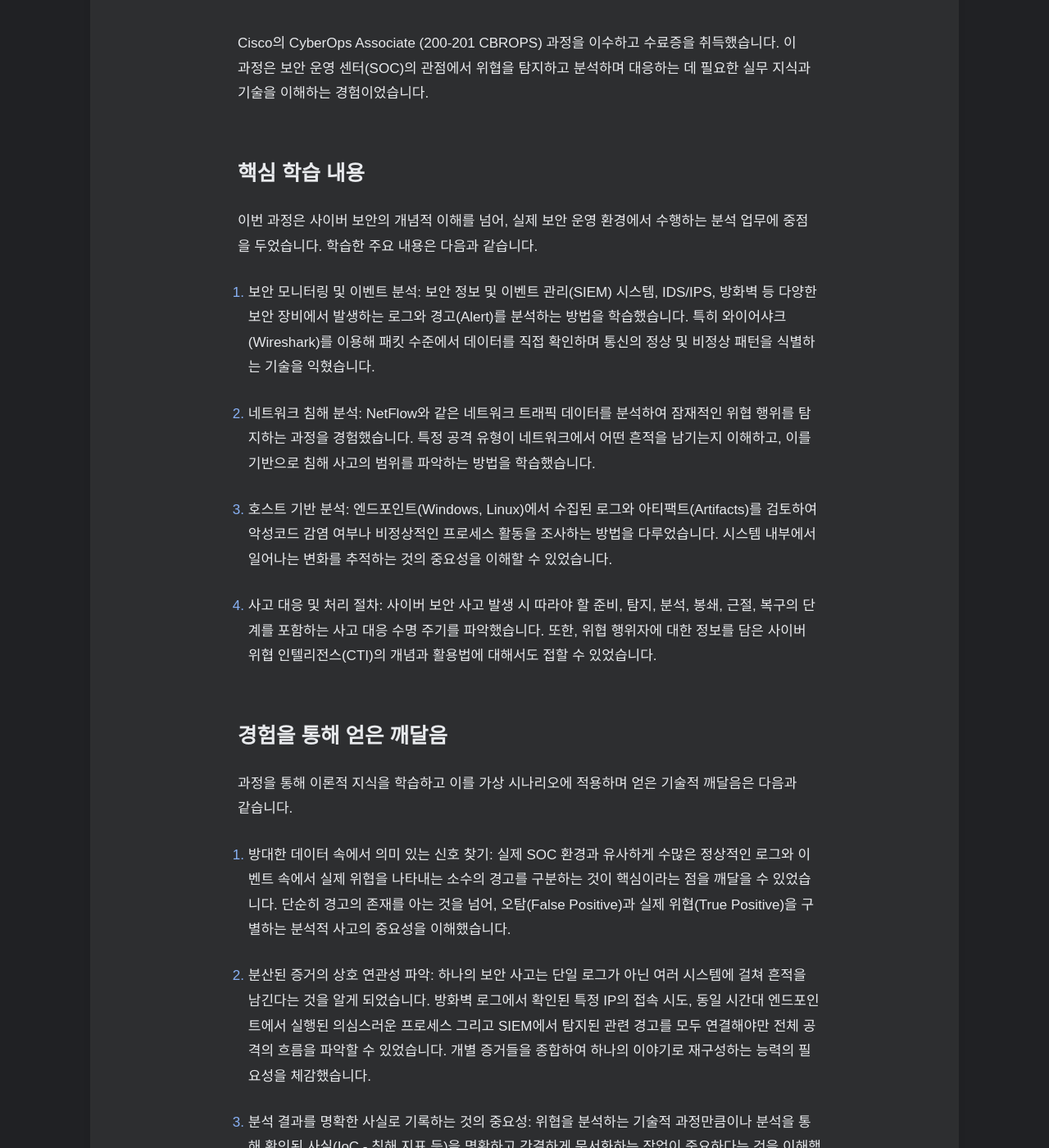
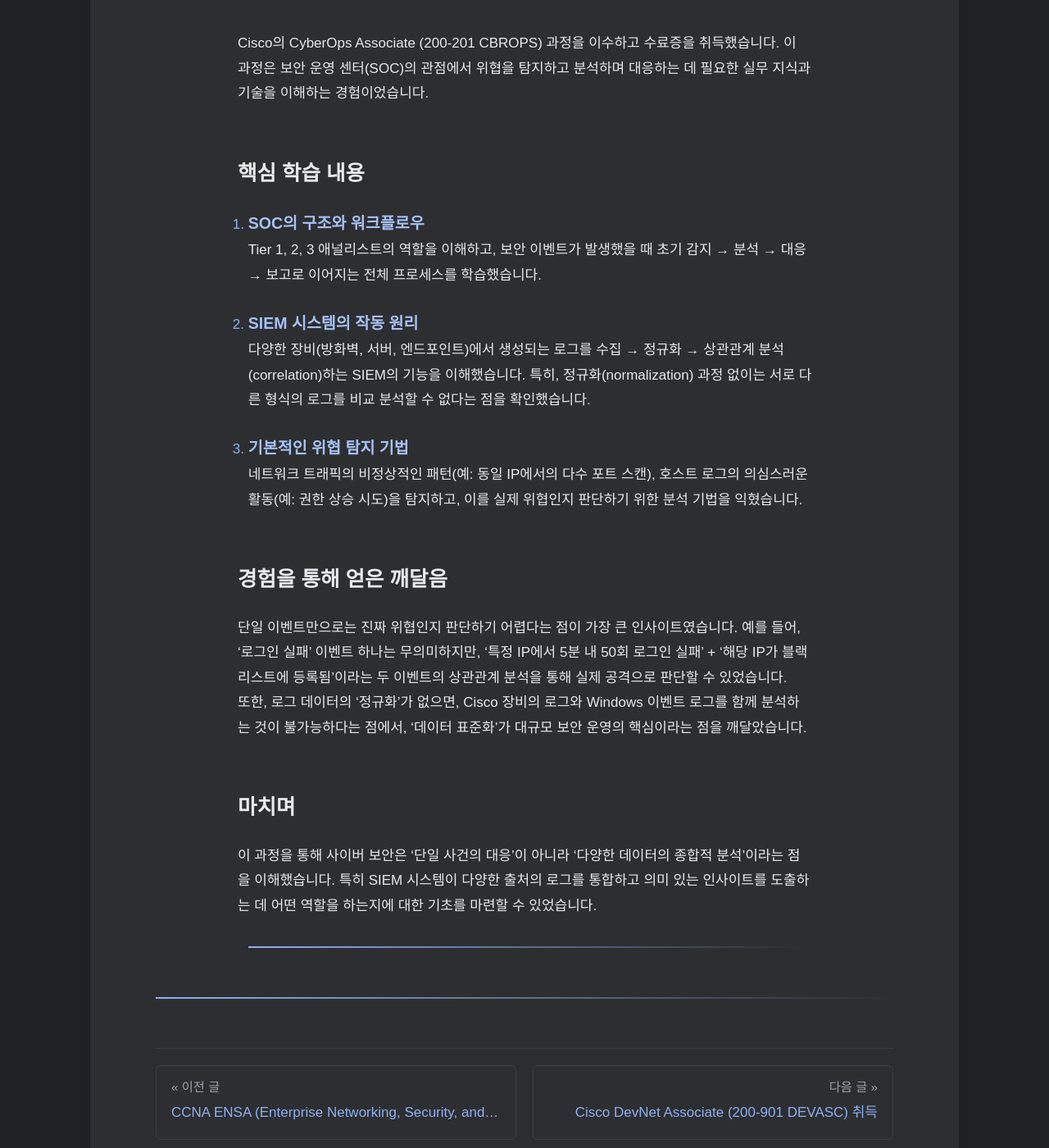
Before and after one commit to HamaP0/HamaP0.github.io, a Jekyll site: the page built from _posts/자격증/2025-08-02-CBROPS.md, in a window 1280 px wide and 1400 px high, scrolled down 261 px. Shown: the whole window at 82% size. Built offline with Jekyll 4.4.1, drawn with Linux system fonts in a browser that asks for light colours; some web fonts are replaced; some of the changed text lies outside the part shown.

Commit message:
Update 2025-08-02-CBROPS.md

```diff
--- a/_posts/자격증/2025-08-02-CBROPS.md
+++ b/_posts/자격증/2025-08-02-CBROPS.md
@@ -9,28 +9,23 @@
 
 ## 핵심 학습 내용
 
-이번 과정은 사이버 보안의 개념적 이해를 넘어, 실제 보안 운영 환경에서 수행하는 분석 업무에 중점을 두었습니다. 학습한 주요 내용은 다음과 같습니다.
+1.  **SOC의 구조와 워크플로우**
+    Tier 1, 2, 3 애널리스트의 역할을 이해하고, 보안 이벤트가 발생했을 때 초기 감지 → 분석 → 대응 → 보고로 이어지는 전체 프로세스를 학습했습니다.
 
-1.  보안 모니터링 및 이벤트 분석: 보안 정보 및 이벤트 관리(SIEM) 시스템, IDS/IPS, 방화벽 등 다양한 보안 장비에서 발생하는 로그와 경고(Alert)를 분석하는 방법을 학습했습니다. 특히 와이어샤크(Wireshark)를 이용해 패킷 수준에서 데이터를 직접 확인하며 통신의 정상 및 비정상 패턴을 식별하는 기술을 익혔습니다.
+2.  **SIEM 시스템의 작동 원리**
+    다양한 장비(방화벽, 서버, 엔드포인트)에서 생성되는 로그를 수집 → 정규화 → 상관관계 분석(correlation)하는 SIEM의 기능을 이해했습니다. 특히, 정규화(normalization) 과정 없이는 서로 다른 형식의 로그를 비교 분석할 수 없다는 점을 확인했습니다.
 
-2.  네트워크 침해 분석: NetFlow와 같은 네트워크 트래픽 데이터를 분석하여 잠재적인 위협 행위를 탐지하는 과정을 경험했습니다. 특정 공격 유형이 네트워크에서 어떤 흔적을 남기는지 이해하고, 이를 기반으로 침해 사고의 범위를 파악하는 방법을 학습했습니다.
-
-3.  호스트 기반 분석: 엔드포인트(Windows, Linux)에서 수집된 로그와 아티팩트(Artifacts)를 검토하여 악성코드 감염 여부나 비정상적인 프로세스 활동을 조사하는 방법을 다루었습니다. 시스템 내부에서 일어나는 변화를 추적하는 것의 중요성을 이해할 수 있었습니다.
-
-4.  사고 대응 및 처리 절차: 사이버 보안 사고 발생 시 따라야 할 준비, 탐지, 분석, 봉쇄, 근절, 복구의 단계를 포함하는 사고 대응 수명 주기를 파악했습니다. 또한, 위협 행위자에 대한 정보를 담은 사이버 위협 인텔리전스(CTI)의 개념과 활용법에 대해서도 접할 수 있었습니다.
+3.  **기본적인 위협 탐지 기법**
+    네트워크 트래픽의 비정상적인 패턴(예: 동일 IP에서의 다수 포트 스캔), 호스트 로그의 의심스러운 활동(예: 권한 상승 시도)을 탐지하고, 이를 실제 위협인지 판단하기 위한 분석 기법을 익혔습니다.
 
 ## 경험을 통해 얻은 깨달음
 
-과정을 통해 이론적 지식을 학습하고 이를 가상 시나리오에 적용하며 얻은 기술적 깨달음은 다음과 같습니다.
-
-1.  방대한 데이터 속에서 의미 있는 신호 찾기: 실제 SOC 환경과 유사하게 수많은 정상적인 로그와 이벤트 속에서 실제 위협을 나타내는 소수의 경고를 구분하는 것이 핵심이라는 점을 깨달을 수 있었습니다. 단순히 경고의 존재를 아는 것을 넘어, 오탐(False Positive)과 실제 위협(True Positive)을 구별하는 분석적 사고의 중요성을 이해했습니다.
-
-2.  분산된 증거의 상호 연관성 파악: 하나의 보안 사고는 단일 로그가 아닌 여러 시스템에 걸쳐 흔적을 남긴다는 것을 알게 되었습니다. 방화벽 로그에서 확인된 특정 IP의 접속 시도, 동일 시간대 엔드포인트에서 실행된 의심스러운 프로세스 그리고 SIEM에서 탐지된 관련 경고를 모두 연결해야만 전체 공격의 흐름을 파악할 수 있었습니다. 개별 증거들을 종합하여 하나의 이야기로 재구성하는 능력의 필요성을 체감했습니다.
-
-3.  분석 결과를 명확한 사실로 기록하는 것의 중요성: 위협을 분석하는 기술적 과정만큼이나 분석을 통해 확인된 사실(IoC - 침해 지표 등)을 명확하고 간결하게 문서화하는 작업이 중요하다는 것을 이해했습니다. 이는 후속 대응이나 팀 내 다른 분석가와의 협업을 위한 기본 전제가 되기 때문입니다. 기술적 발견을 객관적인 기록으로 전환하는 과정의 의미를 파악했습니다.
+단일 이벤트만으로는 진짜 위협인지 판단하기 어렵다는 점이 가장 큰 인사이트였습니다. 예를 들어, ‘로그인 실패’ 이벤트 하나는 무의미하지만, ‘특정 IP에서 5분 내 50회 로그인 실패’ + ‘해당 IP가 블랙리스트에 등록됨’이라는 두 이벤트의 상관관계 분석을 통해 실제 공격으로 판단할 수 있었습니다.
+또한, 로그 데이터의 ‘정규화’가 없으면, Cisco 장비의 로그와 Windows 이벤트 로그를 함께 분석하는 것이 불가능하다는 점에서, ‘데이터 표준화’가 대규모 보안 운영의 핵심이라는 점을 깨달았습니다.
 
 ## 마치며
 
-CyberOps Associate 과정은 개별 보안 기술의 원리를 넘어 보안 분석가로서 위협에 대응하는 체계적인 관점과 절차를 학습하는 기회였습니다. 다양한 소스에서 생성되는 데이터를 분석하고 연관 지어 결론을 도출하는 실무 중심의 접근 방식을 통해 사이버 보안 운영에 대한 실질적인 이해를 구축할 수 있었습니다.
+이 과정을 통해 사이버 보안은 ‘단일 사건의 대응’이 아니라 ‘다양한 데이터의 종합적 분석’이라는 점을 이해했습니다. 특히 SIEM 시스템이 다양한 출처의 로그를 통합하고 의미 있는 인사이트를 도출하는 데 어떤 역할을 하는지에 대한 기초를 마련할 수 있었습니다.
+
 
 <hr class="short-rule">
```
